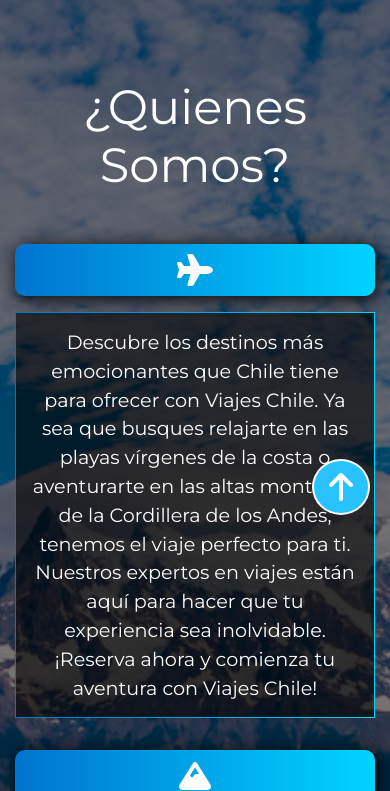
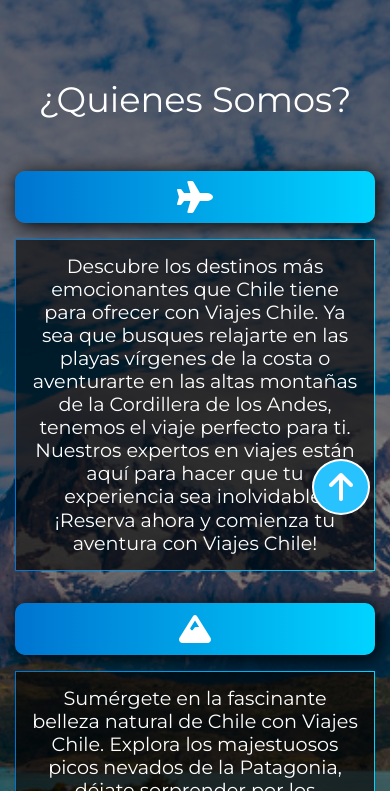
Before and after one commit to ignacio0201/viajes-chile, a plain HTML site: page index.html in a window 390 px wide. Shown: the part 309-1100 px from the top of the page. Drawn offline with Linux system fonts and the light colour scheme.

Commit message:
se editaron detalles generales

```diff
--- a/assets/css/style.css
+++ b/assets/css/style.css
@@ -42,7 +42,6 @@
     font-weight: 500;
     border-radius: 10px;
     /* outline: solid 1px blue; */
-
 }
 
 /*HEADER LOGO */
@@ -59,9 +58,9 @@
 }
 
 .header_logoname {
+    align-items: center;
     font-size: 1.9rem;
     font-weight: 200;
-    align-items: center;
 }
 
 /* HEADER NAV CONTAINER */
@@ -75,20 +74,18 @@
 }
 
 .header_nav_link {
+    padding: 4px 4px;
     text-decoration: none;
     color: var(--color-white);
     font-size: 1rem;
     border: 0.5px solid rgba(255, 255, 255, 0.333);
-    padding: 4px 4px;
     border-radius: 10px;
     transition: all 0.2s;
 }
 
 .header_nav_link:hover {
-    background: rgb(2, 0, 36);
     background: linear-gradient(90deg, rgba(2, 0, 36, 1) 0%, rgba(0, 116, 208, 1) 0%, rgba(0, 212, 255, 1) 100%);
     padding: 10px 7px;
-
 }
 
 /* SECTION QUIENES SOMOS */
@@ -102,14 +99,15 @@
 }
 
 .section_quienessomos {
+    max-width: 1200px;
     display: flex;
     flex-direction: column;
     padding: 85px 15px;
+    margin: 0 auto;
     color: var(--color-white);
-    max-width: 1200px;
-    margin: 0 auto;
 }
 
+/* ICON ARROW INICIO */
 .icon_arrowup {
     font-size: 2rem;
     margin: 20px;
@@ -128,7 +126,7 @@
     background-color: var(--color-blue-dark);
 }
 
-.section_quienessomos>h2 {
+.section_quienessomos > h2 {
     padding-bottom: 50px;
     font-size: 3rem;
     font-weight: 400;
@@ -151,16 +149,14 @@ article {
 
 article > p {
     background-color: rgba(0, 0, 0, 0.6);
+    border: 1px solid;
+    border-image: linear-gradient(90deg, rgba(2,0,36,1) 0%, rgba(0,116,208,1) 0%, rgba(0,212,255,1) 100%);
+    border-image-slice: 1; /*Define cómo se corta la imagen del borde (1 = usar todo el gradiente)*/
     flex: 1;
     padding: 15px 15px;
     font-size: 1.2rem;
     line-height: 1.5em;
     text-align: center;
-    border: 1px solid;
-    border-image: linear-gradient(90deg, rgba(2,0,36,1) 0%, rgba(0,116,208,1) 0%, rgba(0,212,255,1) 100%);
-    border-image-slice: 1; /*Define cómo se corta la imagen del borde (1 = usar todo el gradiente)*/
-    /* border-radius: 10px; */
-    /* box-shadow: 3px 3px 20px black ; */
     transition: all 0.4s;
 }
 
@@ -171,7 +167,6 @@ article > p:hover{
 .icons-quienessomos {
     background: rgb(2, 0, 36);
     background: linear-gradient(90deg, rgba(2, 0, 36, 1) 0%, rgba(0, 116, 208, 1) 0%, rgba(0, 212, 255, 1) 100%);
-    width: 100%;
     padding: 10px 50px;
     font-size: 2rem;
     text-align: center;
@@ -206,7 +201,7 @@ article:nth-child(2) .icons-quienessomos:nth-child(1) {
         justify-content: center;
     }
 
-    .header_logolink>p {
+    .header_logolink > p {
         display: none;
     }
 
@@ -215,6 +210,14 @@ article:nth-child(2) .icons-quienessomos:nth-child(1) {
         flex-direction: column;
     }
 
+    .section_quienessomos > h2{
+        font-size: 2.2rem;
+    }
+
+    article > p {
+        line-height: 1.2em;
+    }
+
     article:nth-child(2) .icons-quienessomos:nth-child(1) {
         order: 0;
     }
```
Also changed, not shown: index.html (+0 -6 lines).
